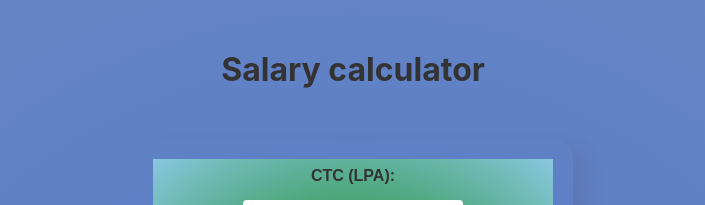
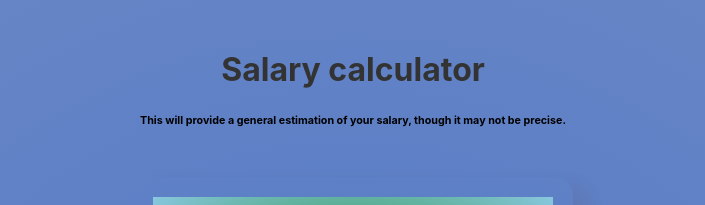
Before and after one commit to mukulEDITH/Salary-calculator, a React (Create React App) app: page / in a window 1280 px wide. Shown: the top 205 px of the page, without its empty margins (287-992 px from the left). Built offline with nearby package versions, Linux system fonts and the light colour scheme.

Commit message:
Update App.js

```diff
--- a/src/App.js
+++ b/src/App.js
@@ -10,6 +10,7 @@ function App() {
   return (
     <div className="App">
       <h1>Salary calculator</h1>
+     <h6> This will provide a general estimation of your salary, though it may not be precise.</h6>
        <SalaryCalculator/>
         <p>"How generous of me to calculate your salary down to the last penny."</p>
        <h4>You're welcome...</h4>
```
